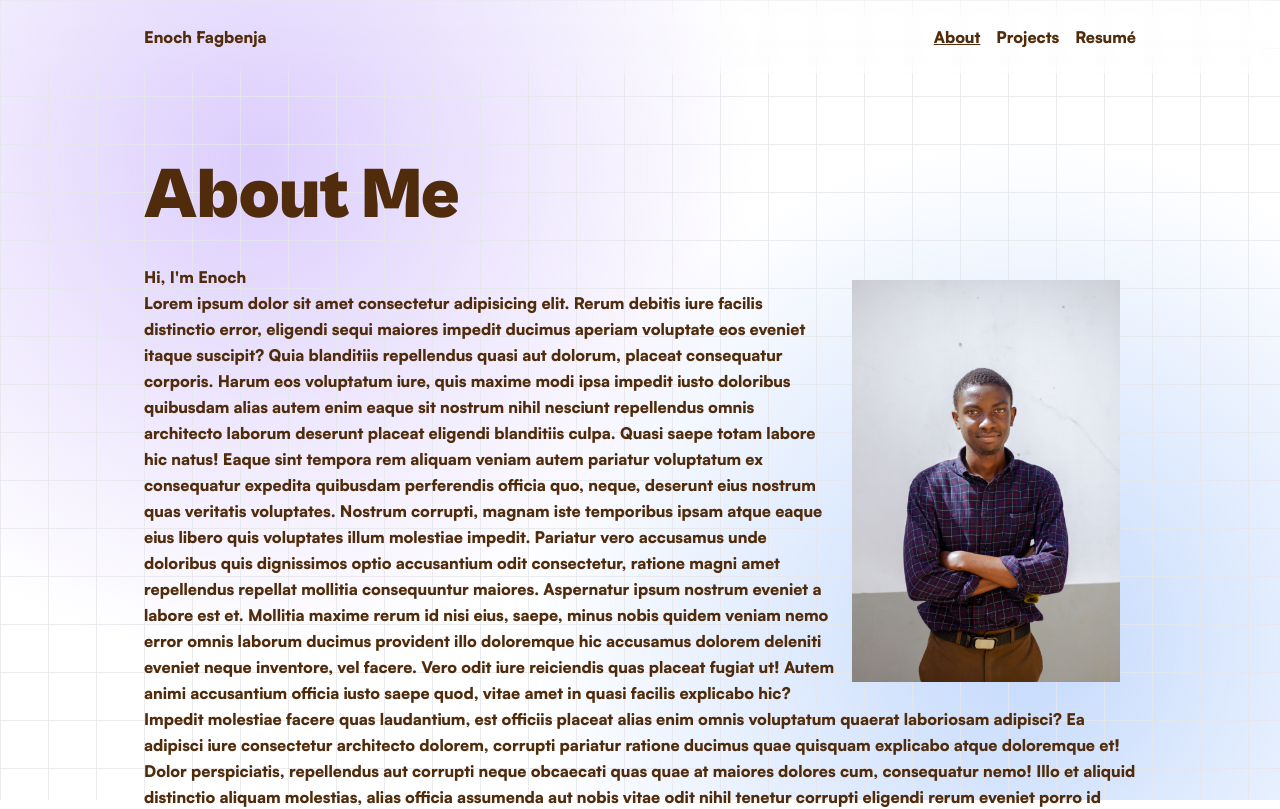
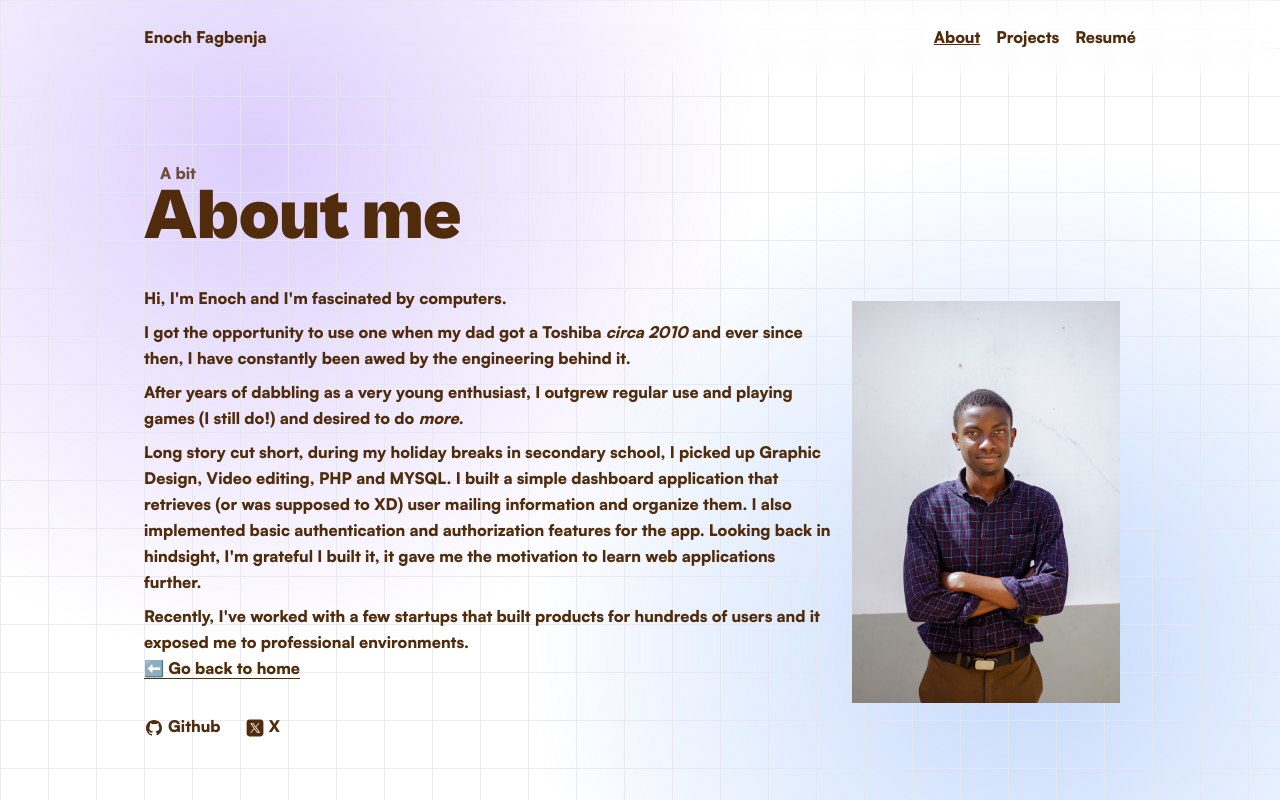
Before and after one commit to fagbenjaenoch/portfolio-v1, a React (Vite) app: page /about in a window 1280 px wide. Shown: the top 809 px of the page. Built offline with nearby package versions, Linux system fonts and the light colour scheme.

Commit message:
made type fixes

```diff
--- a/src/components/pages/About.tsx
+++ b/src/components/pages/About.tsx
@@ -7,51 +7,41 @@ export default function About() {
 	return (
 		<Layout>
 			<section className="px-4 lg:max-w-5xl lg:mx-auto pt-[10rem]">
-				<h1 className="text-7xl font-bold lg:text-7xl">About Me</h1>
+				<span className="inline-block text-secondary-muted ml-4">A bit</span>
+				<h1 className="text-7xl font-bold lg:text-7xl mt-[-5px]">About me</h1>
 			</section>
 			<section className="px-4 lg:max-w-5xl lg:mx-auto mt-8 relative">
+				<div className="space-y-2 min-h-5/6">
 					<img
 						src={profilePhoto}
 						alt="Enoch"
 						className="w-[300px] float-right p-4"
 					/>
-				<p>Hi, I'm Enoch </p>
+					<p>Hi, I'm Enoch and I'm fascinated by computers.</p>
 					<p>
-					Lorem ipsum dolor sit amet consectetur adipisicing elit. Rerum debitis
-					iure facilis distinctio error, eligendi sequi maiores impedit ducimus
-					aperiam voluptate eos eveniet itaque suscipit? Quia blanditiis
-					repellendus quasi aut dolorum, placeat consequatur corporis. Harum eos
-					voluptatum iure, quis maxime modi ipsa impedit iusto doloribus
-					quibusdam alias autem enim eaque sit nostrum nihil nesciunt
-					repellendus omnis architecto laborum deserunt placeat eligendi
-					blanditiis culpa. Quasi saepe totam labore hic natus! Eaque sint
-					tempora rem aliquam veniam autem pariatur voluptatum ex consequatur
-					expedita quibusdam perferendis officia quo, neque, deserunt eius
-					nostrum quas veritatis voluptates. Nostrum corrupti, magnam iste
-					temporibus ipsam atque eaque eius libero quis voluptates illum
-					molestiae impedit. Pariatur vero accusamus unde doloribus quis
-					dignissimos optio accusantium odit consectetur, ratione magni amet
-					repellendus repellat mollitia consequuntur maiores. Aspernatur ipsum
-					nostrum eveniet a labore est et. Mollitia maxime rerum id nisi eius,
-					saepe, minus nobis quidem veniam nemo error omnis laborum ducimus
-					provident illo doloremque hic accusamus dolorem deleniti eveniet neque
-					inventore, vel facere. Vero odit iure reiciendis quas placeat fugiat
-					ut! Autem animi accusantium officia iusto saepe quod, vitae amet in
-					quasi facilis explicabo hic? Impedit molestiae facere quas laudantium,
-					est officiis placeat alias enim omnis voluptatum quaerat laboriosam
-					adipisci? Ea adipisci iure consectetur architecto dolorem, corrupti
-					pariatur ratione ducimus quae quisquam explicabo atque doloremque et!
-					Dolor perspiciatis, repellendus aut corrupti neque obcaecati quas quae
-					at maiores dolores cum, consequatur nemo! Illo et aliquid distinctio
-					aliquam molestias, alias officia assumenda aut nobis vitae odit nihil
-					tenetur corrupti eligendi rerum eveniet porro id explicabo vero
-					laudantium. Veritatis magni consequuntur perferendis adipisci autem
-					iusto qui quaerat. Commodi exercitationem unde sed labore eius. Quo
-					harum laboriosam temporibus mollitia voluptatibus illo a explicabo
-					omnis quam tempora consequatur odit incidunt aut perferendis dolores
-					nobis, quae magnam quod natus quis, nulla blanditiis iure modi? Quas,
-					eius nulla.
+						I got the opportunity to use one when my dad got a Toshiba{" "}
+						<i>circa 2010</i> and ever since then, I have constantly been awed
+						by the engineering behind it.
 					</p>
+					<p>
+						After years of dabbling as a very young enthusiast, I outgrew
+						regular use and playing games (I still do!) and desired to do{" "}
+						<i>more</i>.
+					</p>
+					<p>
+						Long story cut short, during my holiday breaks in secondary school,
+						I picked up Graphic Design, Video editing, PHP and MYSQL. I built a
+						simple dashboard application that retrieves (or was supposed to XD)
+						user mailing information and organize them. I also implemented basic
+						authentication and authorization features for the app. Looking back
+						in hindsight, I'm grateful I built it, it gave me the motivation to
+						learn web applications further.
+					</p>
+					<p>
+						Recently, I've worked with a few startups that built products for
+						hundreds of users and it exposed me to professional environments.
+					</p>
+				</div>
 				<Link to={"/"} className="underline underline-offset-4 block">
 					⬅️ Go back to home
 				</Link>
```
Lines whose indentation alone changed are shown as unchanged.
